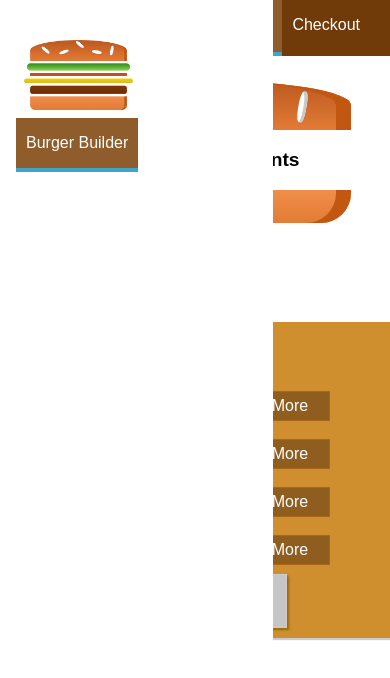
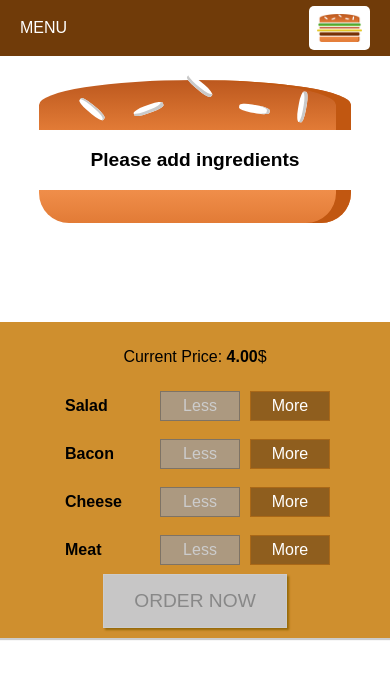
Before and after one commit to serhii-stotskyi/burger-app, a React app: page / in a window 390 px wide. Shown: the top 678 px of the page. Built offline with nearby package versions, Linux system fonts and the light colour scheme.

Commit message:
Added toggle for menu item, code refactor

```diff
--- a/src/components/Burger/OrderSummary/OrderSummary.js
+++ b/src/components/Burger/OrderSummary/OrderSummary.js
@@ -3,7 +3,6 @@ import Auxed from '../../../hoc/Auxed'
 import Button from '../../UI/Button/Button'
 
 const orderSummary = (props) => {
-    console.log(props);
     const ingredientSummary = Object.keys(props.ingredients)
         .map(igKey => {
             return (
--- a/src/components/Layout/Layout.js
+++ b/src/components/Layout/Layout.js
@@ -1,17 +1,36 @@
-import React from 'react'
+import React, {Component} from 'react'
 import Auxed from '../../hoc/Auxed';
 import Toolbar from '../Navigation/Toolbar/Toolbar';
 import SideDrawer from '../Navigation/SideDrawer/SideDrawer';
 import classes from './Layout.css';
 
-const layout = (props) => (
-    <Auxed>
-        <Toolbar/>
-        <SideDrawer/>
-        <main className={classes.Content}>
-            {props.children}
-        </main>
-    </Auxed>
-);
+class Layout extends Component {
 
-export default layout;
+    state = {
+        showSideDrawer: false
+    };
+
+    sideDrawerClosedHandler = () => {
+        this.setState({showSideDrawer: false})
+    };
+
+    sideDrawerToggleHandler = () => {
+        this.setState((prevState) => {
+            return {showSideDrawer: !prevState.showSideDrawer}
+        })
+    };
+
+    render() {
+        return (
+
+            <Auxed>
+                <Toolbar drawerToggleClicked={this.sideDrawerToggleHandler}/>
+                <SideDrawer open={this.state.showSideDrawer} closed={this.sideDrawerClosedHandler}/>
+                <main className={classes.Content}>
+                    {this.props.children}
+                </main>
+            </Auxed>)
+    }
+}
+
+export default Layout;
--- a/src/components/Navigation/NavigationItems/NavigationItem/NavigationItem.css
+++ b/src/components/Navigation/NavigationItems/NavigationItem/NavigationItem.css
@@ -1,19 +1,38 @@
+.NavigationItem {
+    margin: 10px 0;
+    box-sizing: border-box;
+    display: block;
+    width: 100%;
+}
+
+.NavigationItem a {
+    color: #8F5C2C;
+    text-decoration: none;
+    height: 100%;
+    box-sizing: border-box;
+    display: block;
+}
+
+.NavigationItem a:hover,
+.NavigationItem a:active,
+.NavigationItem a.active {
+    color: #40A4C8;
+}
+
+@media (min-width: 500px) {
     .NavigationItem {
         margin: 0;
-    box-sizing: border-box;
         display: flex;
         height: 100%;
+        width: 100%;
         align-items: center;
     }
 
     .NavigationItem a {
         color: #fff;
-    text-decoration: none;
         height: 100%;
         padding: 16px 10px;
         border-bottom: 4px solid transparent;
-    box-sizing: border-box;
-    display: block;
     }
 
     .NavigationItem a:hover,
@@ -23,3 +42,4 @@
         border-bottom: 4px solid #40A4C8;
         color: white;
     }
+}
--- a/src/components/Navigation/NavigationItems/NavigationItems.css
+++ b/src/components/Navigation/NavigationItems/NavigationItems.css
@@ -3,6 +3,13 @@
     padding: 0;
     list-style: none;
     display: flex;
+    flex-flow: column;
     align-items: center;
     height: 100%;
 }
+
+@media (min-width: 500px) {
+    .NavigationItems{
+        flex-flow: row;
+    }
+}
--- /dev/null
+++ b/src/components/Navigation/SideDrawer/DrawerToggle/DrawerToggle.js
@@ -0,0 +1,7 @@
+import React from 'react';
+
+const DrawerToggle = (props) => (
+    <div onClick={props.clicked}>MENU</div>
+);
+
+export default DrawerToggle;
--- a/src/components/Navigation/SideDrawer/SideDrawer.css
+++ b/src/components/Navigation/SideDrawer/SideDrawer.css
@@ -28,4 +28,5 @@
 
 .Logo {
     height: 11%;
+    margin-bottom: 32px;
 }
--- a/src/components/Navigation/SideDrawer/SideDrawer.js
+++ b/src/components/Navigation/SideDrawer/SideDrawer.js
@@ -1,12 +1,20 @@
 import React from 'react';
 
 import Logo from '../../Logo/Logo';
+import Backdrop from '../../UI/Backdrop/Backdrop';
+import Auxed from '../../../hoc/Auxed'
 import NavigationItems from '../NavigationItems/NavigationItems';
-import classes from './SideDrawer.css'
+import classes from './SideDrawer.css';
 
 const sideDrawer = (props) => {
+    let attachedClasses = [classes.SideDrawer, classes.Close];
+    if (props.open) {
+        attachedClasses = [classes.SideDrawer, classes.Open];
+    }
     return (
-        <div className={classes.SideDrawer}>
+        <Auxed>
+            <Backdrop show={props.open} clicked={props.closed}/>
+            <div className={attachedClasses.join(' ')}>
                 <div className={classes.Logo}>
                     <Logo/>
                 </div>
@@ -14,6 +22,7 @@ const sideDrawer = (props) => {
                     <NavigationItems/>
                 </nav>
             </div>
+        </Auxed>
     );
 };
 
--- a/src/components/Navigation/Toolbar/Toolbar.css
+++ b/src/components/Navigation/Toolbar/Toolbar.css
@@ -21,3 +21,9 @@
 .Logo {
     height: 80%;
 }
+
+@media (max-width: 899px) {
+    .DesktopOnly {
+        display: none;
+    }
+}
--- a/src/components/Navigation/Toolbar/Toolbar.js
+++ b/src/components/Navigation/Toolbar/Toolbar.js
@@ -2,15 +2,16 @@ import React from 'react';
 
 import classes from './Toolbar.css';
 import Logo from '../../Logo/Logo';
+import DrawerToggle from '../SideDrawer/DrawerToggle/DrawerToggle'
 import NavigationItems from '../NavigationItems/NavigationItems'
 
 const toolbar = (props) => (
     <header className={classes.Toolbar}>
-        <div>MENU</div>
+        <DrawerToggle clicked={props.drawerToggleClicked}/>
         <div className={classes.Logo}>
             <Logo/>
         </div>
-        <nav>
+        <nav className={classes.DesktopOnly}>
             <NavigationItems/>
         </nav>
     </header>
```
Lines whose indentation alone changed are shown as unchanged.
